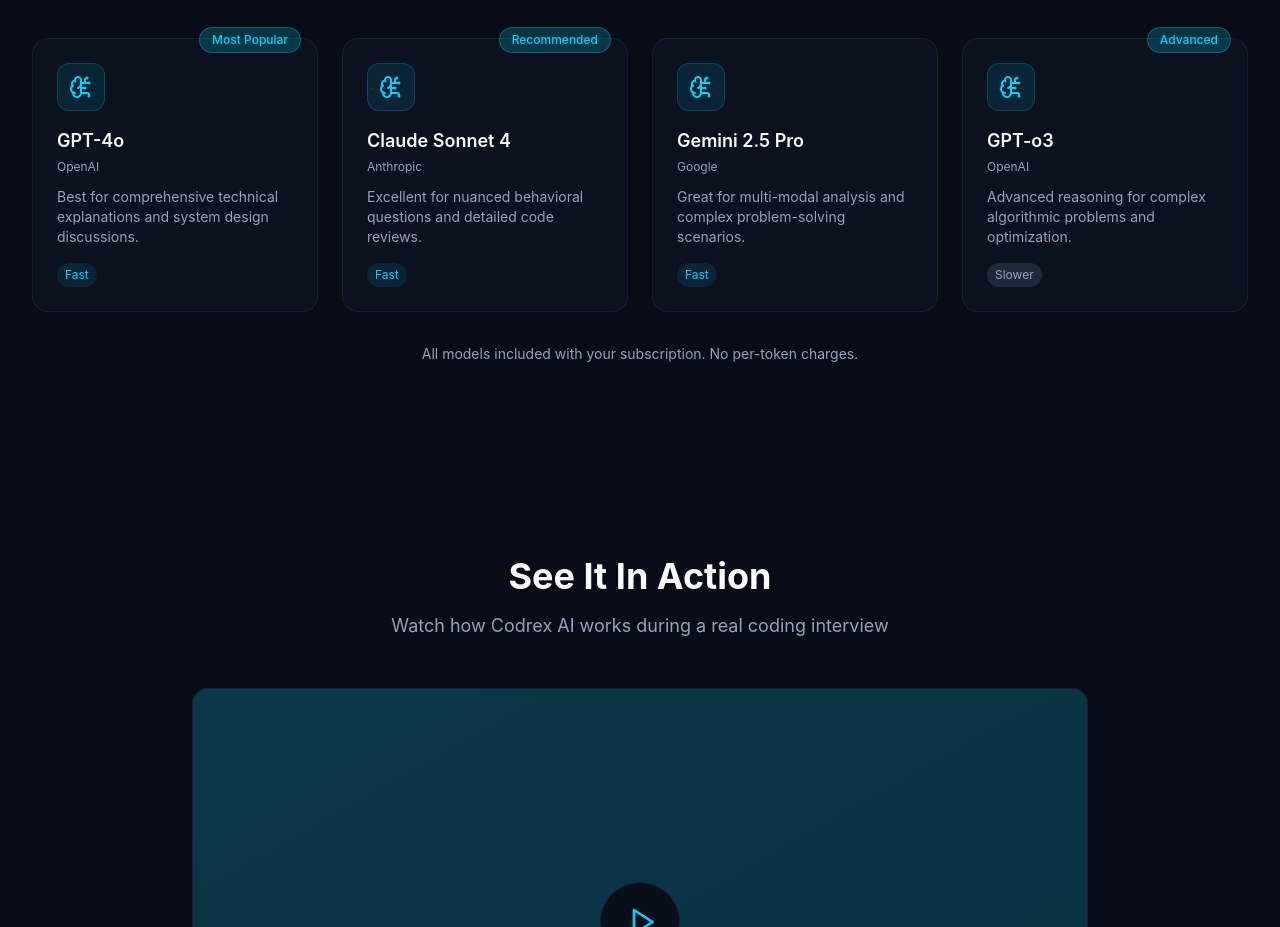
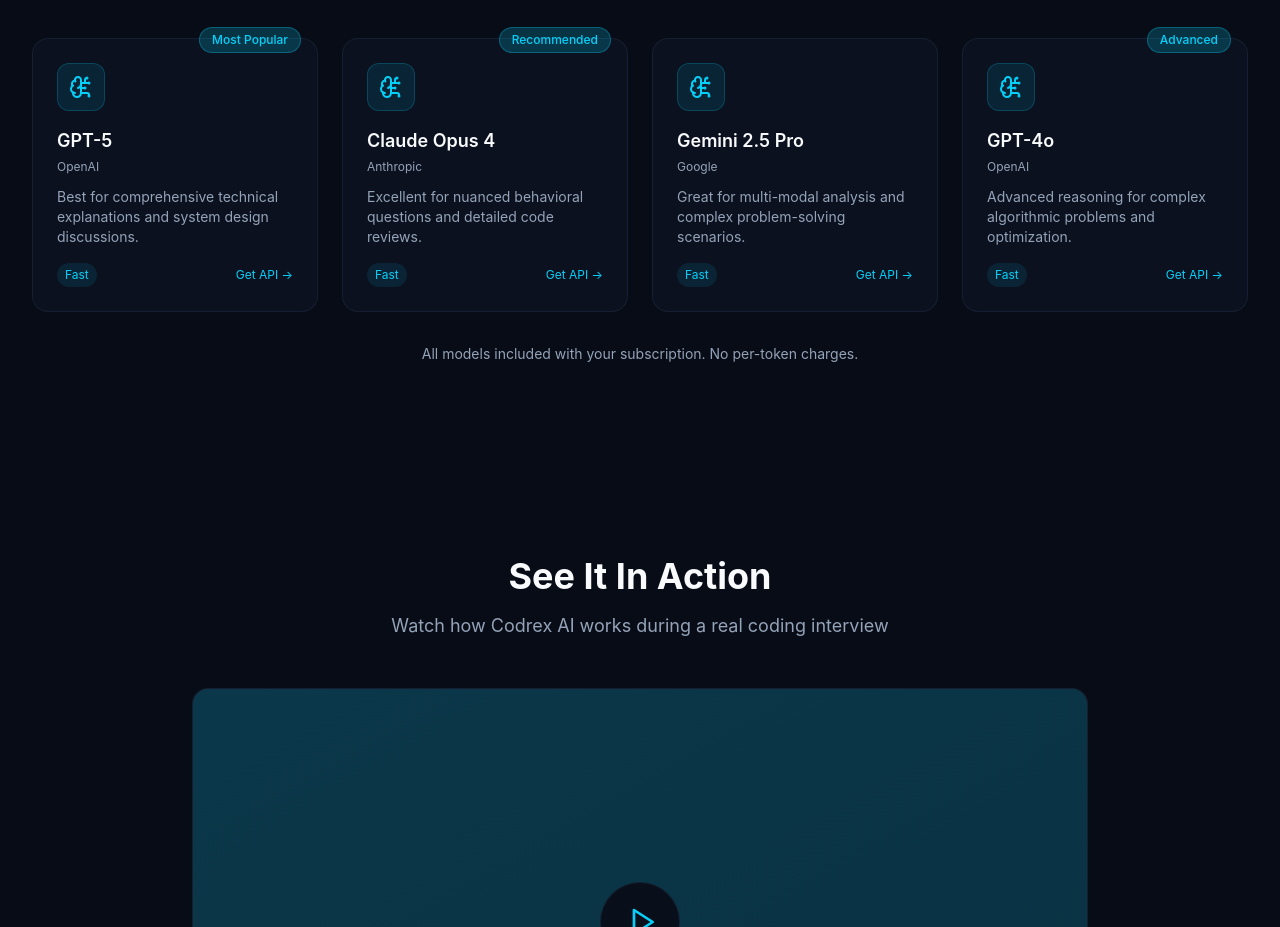
Before and after one commit to gabbrangell/codrex-ai-website, a React (Vite) app: page / in a window 1280 px wide. Shown: the part 2460-3387 px from the top of the page. Built offline with nearby package versions, Linux system fonts and the light colour scheme; no server answers.

Commit message:
Update: latest AI models (GPT-5, Claude Opus 4, Gemini 2.5 Pro, GPT-4o) + API links

```diff
--- a/src/react-app/pages/Home.tsx
+++ b/src/react-app/pages/Home.tsx
@@ -60,18 +60,20 @@ const features = [
 
 const aiModels = [
   {
-    name: "GPT-4o",
+    name: "GPT-5",
     provider: "OpenAI",
     description: "Best for comprehensive technical explanations and system design discussions.",
     badge: "Most Popular",
     speed: "Fast",
+    website: "platform.openai.com",
   },
   {
-    name: "Claude Sonnet 4",
+    name: "Claude Opus 4",
     provider: "Anthropic",
     description: "Excellent for nuanced behavioral questions and detailed code reviews.",
     badge: "Recommended",
     speed: "Fast",
+    website: "console.anthropic.com",
   },
   {
     name: "Gemini 2.5 Pro",
@@ -79,13 +81,15 @@ const aiModels = [
     description: "Great for multi-modal analysis and complex problem-solving scenarios.",
     badge: null,
     speed: "Fast",
+    website: "aistudio.google.com",
   },
   {
-    name: "GPT-o3",
+    name: "GPT-4o",
     provider: "OpenAI",
     description: "Advanced reasoning for complex algorithmic problems and optimization.",
     badge: "Advanced",
-    speed: "Slower",
+    speed: "Fast",
+    website: "platform.openai.com",
   },
 ];
 
@@ -297,10 +301,18 @@ export default function HomePage() {
                 <h3 className="text-lg font-semibold text-foreground mb-1">{model.name}</h3>
                 <p className="text-xs text-muted-foreground mb-3">{model.provider}</p>
                 <p className="text-sm text-muted-foreground mb-4">{model.description}</p>
-                <div className="flex items-center gap-2 text-xs">
+                <div className="flex items-center justify-between text-xs">
                   <span className={`px-2 py-1 rounded-full ${model.speed === 'Fast' ? 'bg-primary/10 text-primary' : 'bg-muted text-muted-foreground'}`}>
                     {model.speed}
                   </span>
+                  <a
+                    href={`https://${model.website}`}
+                    target="_blank"
+                    rel="noopener noreferrer"
+                    className="text-primary hover:underline"
+                  >
+                    Get API →
+                  </a>
                 </div>
               </div>
             ))}
```
